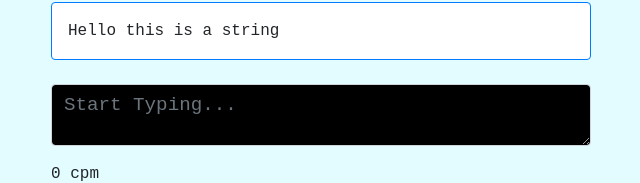
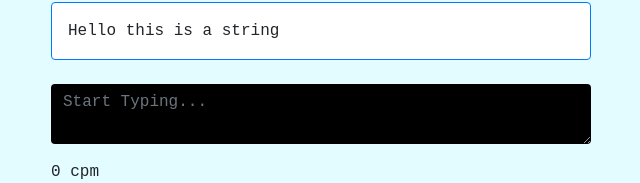
Before and after one commit to jadenpadua/CodeRace.io, a React (Create React App) app in the folder client/: page / in a window 1280 px wide. Shown: the part 131-314 px from the top of the page, without its empty margins (319-959 px from the left). Built offline with nearby package versions, Linux system fonts and the light colour scheme.

Commit message:
removed borders

```diff
--- a/client/src/styles/index.css
+++ b/client/src/styles/index.css
@@ -1,5 +1,5 @@
 ::placeholder {
-    font-size: 1.2em;
+    font-size: 16px;
   }
 
   img {
@@ -9,7 +9,7 @@
   }
 
 
-  .border.rounded.border-primary.p-3.mb-4 {
+  .border.rounded.p-3.mb-4 {
     border-radius: 200px 200px 200px 200px;
     -moz-border-radius: 200px 200px 200px 200px;
     -webkit-border-radius: 200px 200px 200px 200px;
@@ -26,3 +26,10 @@
   .btn.btn-light {
     background-color: #eda5ff;
   }
+
+  .form-control, .form-control:focus {
+    border: none;
+    box-shadow: none;
+    outline: none;
+    outline-offset: 0px;
+  }
```
